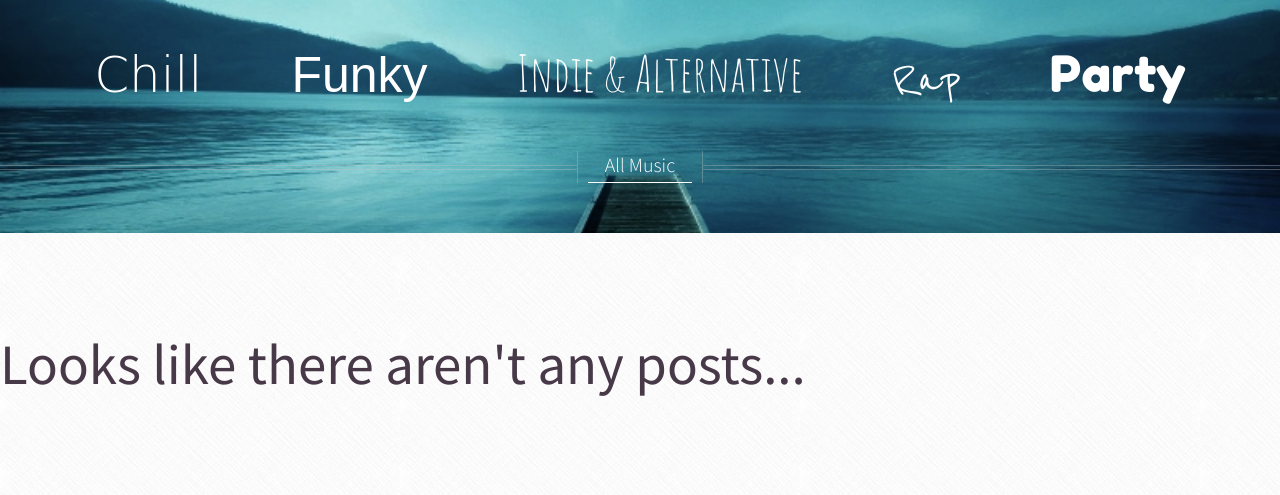
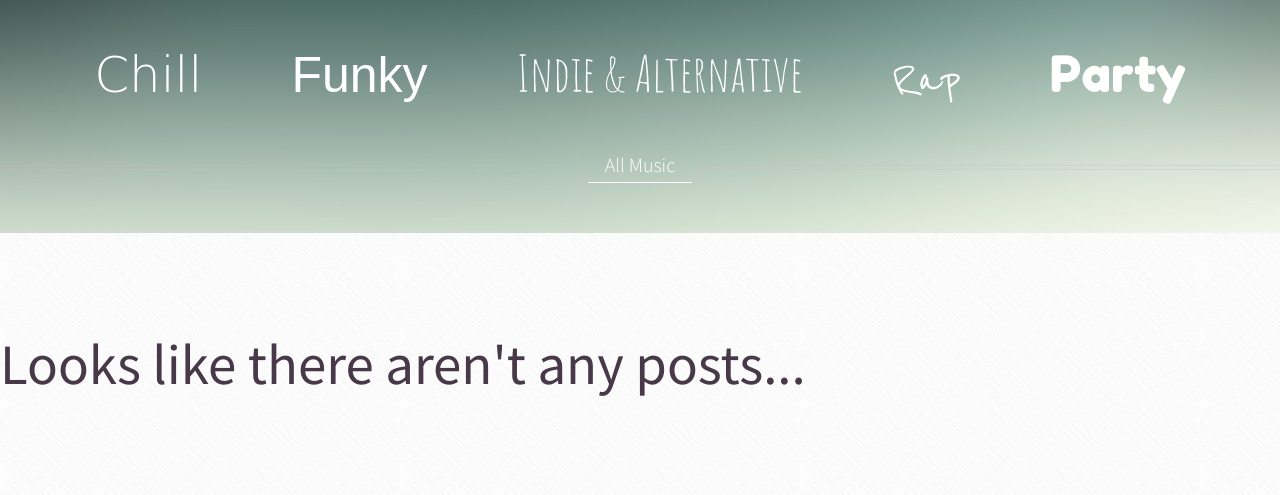
Before and after one commit to jpugliesi/soundpilgrim, a Django app: page /genre/ in a window 1280 px wide. Shown: the top 495 px of the page. Run offline with Django 3.2, Linux system fonts and the light colour scheme; data that the repository does not hold is empty; some web fonts are replaced.

Commit message:
Add bluegrey image background to All Music feed

```diff
--- a/soundpilgrim/musicblog/views.py
+++ b/soundpilgrim/musicblog/views.py
@@ -31,7 +31,7 @@ def party(request):
 
 def all_music(request):
     recent_songposts = get_recent_songposts('All', 10)
-    context = {'genre': "All Music", 'short_genre': 'chill', 'recent_songposts': recent_songposts}
+    context = {'genre': "All Music", 'short_genre': 'all_music', 'recent_songposts': recent_songposts}
     return render(request, 'musicblog/base_genre.html', context)
 
 def get_recent_songposts(genre, num_posts_to_grab):
--- a/soundpilgrim/soundpilgrim/views.py
+++ b/soundpilgrim/soundpilgrim/views.py
@@ -1,4 +1,5 @@
 from django.shortcuts import render
 
 def home(request):
+
     return render(request, 'index.html')
--- a/soundpilgrim/static/css/style.css
+++ b/soundpilgrim/static/css/style.css
@@ -1729,7 +1729,7 @@
 
 }
 
-/********* Feed Page ************/
+/********* Feed Pages ************/
 
 .party #nav{
 	color: #fff;
@@ -1776,6 +1776,15 @@
 	background-position: center center;
 	background-attachment: fixed;
 
+}
+
+.all_music #nav{
+	color: #fff;
+	position: relative;
+	background-image: url('../images/bluegrey.jpg');
+	background-size: cover;
+	background-position: center center;
+	background-attachment: fixed;
 }
 
 .feedPage #nav #genres > li{
@@ -1830,6 +1839,12 @@
 	}
 	.rap .genre_color{
 		background-image: url('../images/rap.jpg');
+		background-size: 100% auto;
+		height: .5em;
+	}
+
+	.all_music .genre_color{
+		background-image: url('../images/bluegrey.jpg');
 		background-size: 100% auto;
 		height: .5em;
 	}
```
